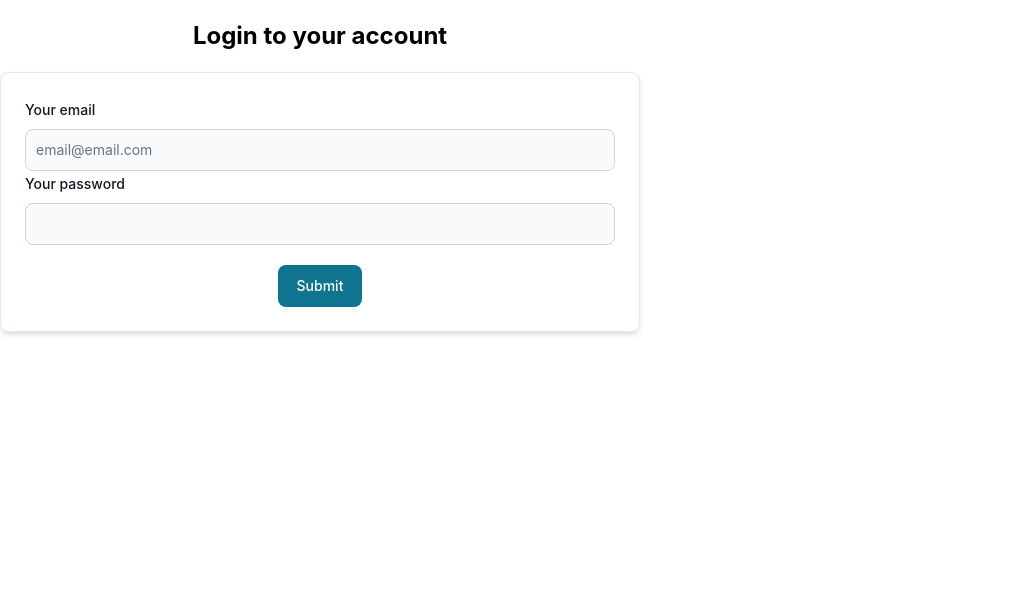
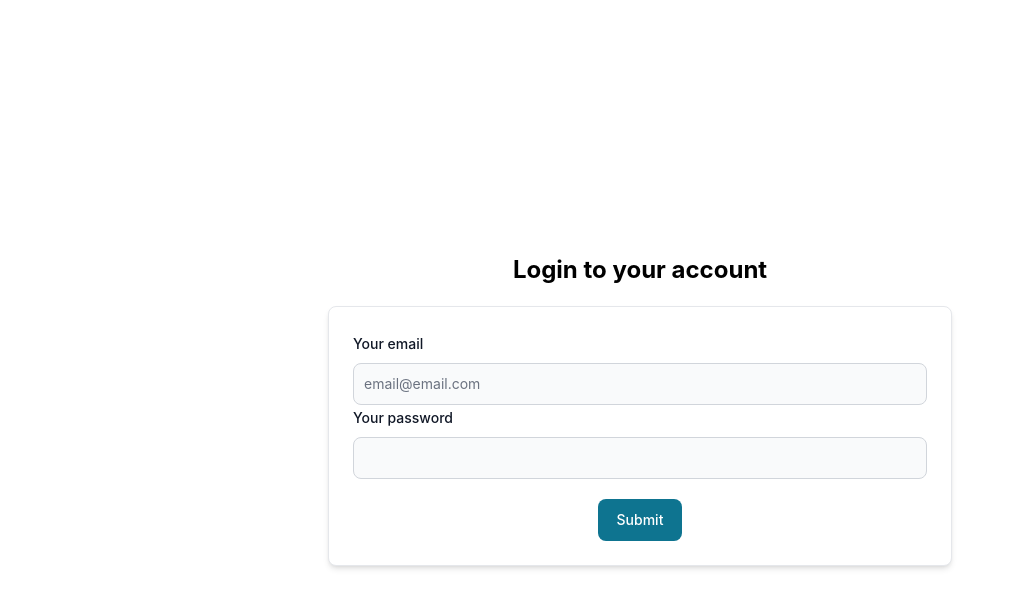
Before and after one commit to naieem/movie_list_frontend, a React (Create React App) app: page /login in a window 1280 px wide. Shown: the top 608 px of the page, without its empty margins (0-1015 px from the left). Built offline with nearby package versions, Linux system fonts and the light colour scheme.

Commit message:
wrapper added to login component for centrral login form

```diff
--- a/src/components/login.component.tsx
+++ b/src/components/login.component.tsx
@@ -15,7 +15,7 @@ const LoginComponent = () => {
         try {
             const loginResponse = await authService.login(data);
             console.log(loginResponse);
-            const loggedInUser= await authService.getLoggedInUserInfo();
+            const loggedInUser = await authService.getLoggedInUserInfo();
             navigate("/dashboard", { replace: true });
             debugger
         } catch (error) {
@@ -23,6 +23,7 @@ const LoginComponent = () => {
         }
     }
     return (
+        <div className="container mx-auto px-4 py-4 justify-center flex h-screen items-center">
             <div className='w-fill md:w-1/2'>
                 <p className=' text-center font-bold py-5 text-2xl'>Login to your account</p>
                 <Card>
@@ -64,6 +65,8 @@ const LoginComponent = () => {
                     </form>
                 </Card>
             </div>
+        </div>
+
     )
 }
 export default LoginComponent;
```
Lines whose indentation alone changed are shown as unchanged.
